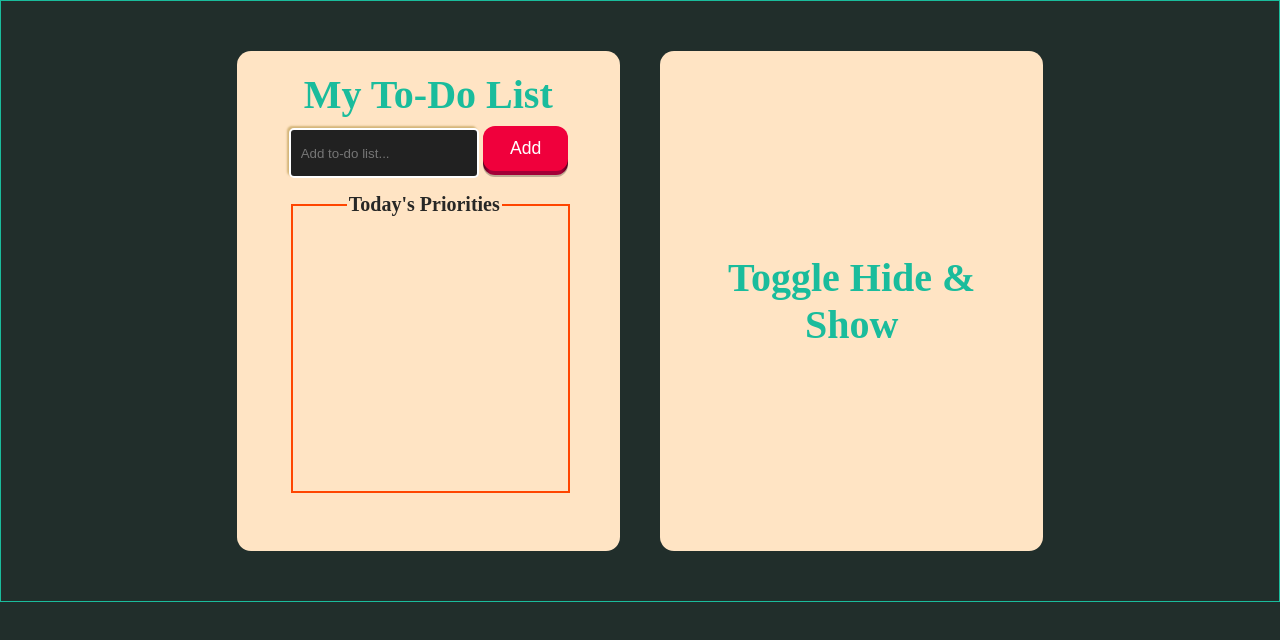
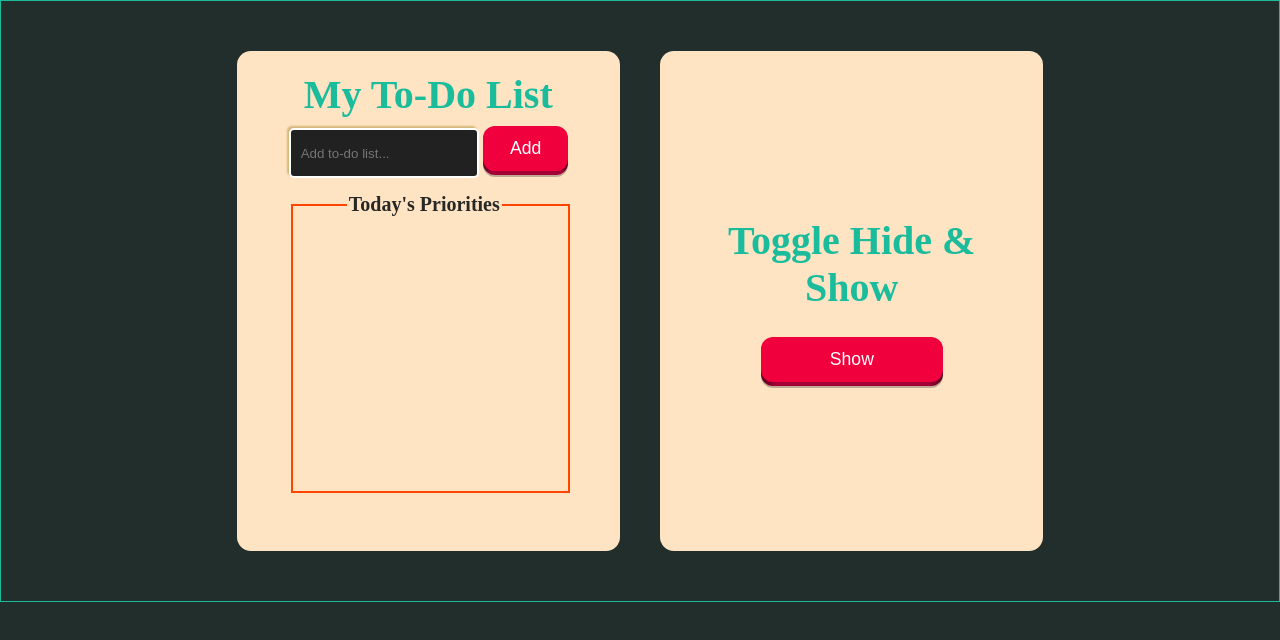
Before and after one commit to syjem/Practice-JQuery, a plain HTML site: page index.html in a window 1280 px wide. Both pictures are taken after a click on the button "Hide". Drawn offline with nearby package versions, Linux system fonts and the light colour scheme.

Commit message:
display none

```diff
--- a/css/style.css
+++ b/css/style.css
@@ -235,3 +235,7 @@ button {
     width: 50%;
     margin: 10px auto;
 }
+
+.none {
+    display: none;
+}
```
